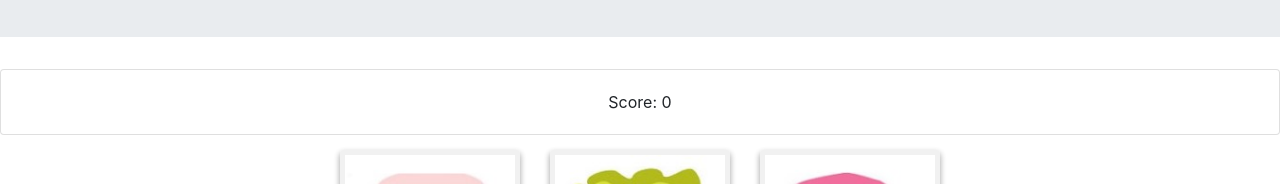
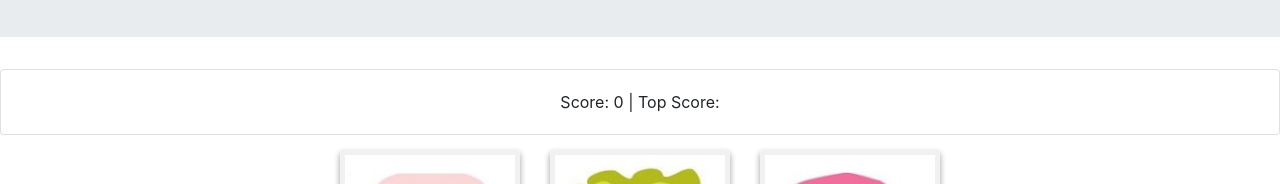
Before and after one commit to kmalillos/click-game, a React (Create React App) app: page / in a window 1280 px wide. Shown: the part 212-396 px from the top of the page. Built offline with nearby package versions, Linux system fonts and the light colour scheme.

Commit message:
started on top score functionality

```diff
--- a/src/App.js
+++ b/src/App.js
@@ -9,9 +9,9 @@ class App extends Component {
 
   state = {
     data,
-    // message: "Click card to begin!",
     score: 0,
-    // topScore: 0
+    topScore: 0,
+    // alert: "Click card to begin!",
   }
 
   componentDidMount() {
@@ -30,6 +30,7 @@ class App extends Component {
   handleClick = (id) => {
     // console.log(id);
     let newClicked = false;
+
     const newState = this.state.data.map(card => {
       if (card.id === id) {
         if (!card.clicked) {
@@ -49,9 +50,13 @@ class App extends Component {
     let newScore = this.state.score;
     newScore++;
 
+    // checks to see if score is higher than the topscore, then updates state
+    let topScore = Math.max(newScore, this.state.topScore);
+
     this.setState({
       data: this.shuffleCards(newState),
       score: newScore,
+      topscore: topScore
     })
   }
 
@@ -79,6 +84,7 @@ class App extends Component {
 
         <Scoreboard
           score={this.state.score}
+          topscore={this.state.topscore}
         />
 
         {this.state.data.map(card => (
--- a/src/components/Scoreboard/index.js
+++ b/src/components/Scoreboard/index.js
@@ -5,7 +5,7 @@ const Scoreboard = (props) => {
     return (
         <div className="card">
             <div className="card-body text-center">
-                Score: {props.score}
+                Score: {props.score} | Top Score: {props.topscore}
             </div>
         </div>
     )
```
Also changed, not shown: src/components/Alert/index.js (added).
